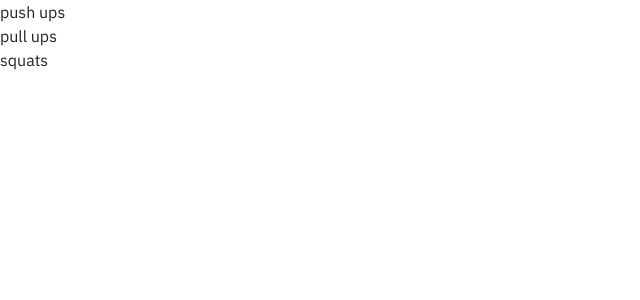
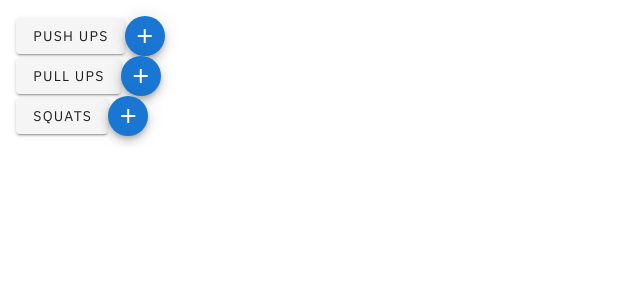
Before and after one commit to jdesfon/Training-app, a Vue app: page / in a window 1280 px wide. Shown: the top 300 px of the page, without its empty margins (0-640 px from the left). Built offline with nearby package versions, Linux system fonts and the light colour scheme; a web font is replaced by a local one.

Commit message:
feat: get exericses list using store

```diff
--- a/src/views/Home.vue
+++ b/src/views/Home.vue
@@ -1,29 +1,51 @@
 <template>
   <div class="home">
+    <!-- Exercise list -->
     <template v-for="exercise of exercises">
-      <div :key="exercise.uid">{{ exercise.name }}</div>
+      <div :key="exercise.uid">
+        <v-btn :to="`exercise/${exercise.slug}`">{{ exercise.name }}</v-btn>
+        <v-btn fab small color="primary" @click="isSetDialogVisible = true">
+          <v-icon>add</v-icon>
+        </v-btn>
+      </div>
     </template>
+
+    <!-- Modal -->
+    <v-dialog v-model="isSetDialogVisible" width="600">
+      <div class="setDialog">
+        <p>I'm a set dialog</p>
+      </div>
+    </v-dialog>
   </div>
 </template>
 
 <script>
+import { mapGetters } from "vuex";
+import { EXERCISE } from "@/store-types/module-names";
+import { GET_EXERCISES } from "@/store-types/getters-types";
+
 export default {
   name: "Home",
-  data: () => ({
-    exercises: [
-      {
-        uid: "1",
-        name: "push ups"
-      },
-      {
-        uid: "2",
-        name: "pull ups"
-      },
-      {
-        uid: "3",
-        name: "squats"
-      }
-    ]
-  })
+  data() {
+    return {
+      isSetDialogVisible: false
+    };
+  },
+  computed: {
+    ...mapGetters(EXERCISE, {
+      exercises: GET_EXERCISES
+    })
+  }
 };
 </script>
+
+<style lang="scss" scoped>
+.home {
+  padding: 1rem;
+}
+
+.setDialog {
+  background-color: #ffffff;
+  height: 100%;
+}
+</style>
```
